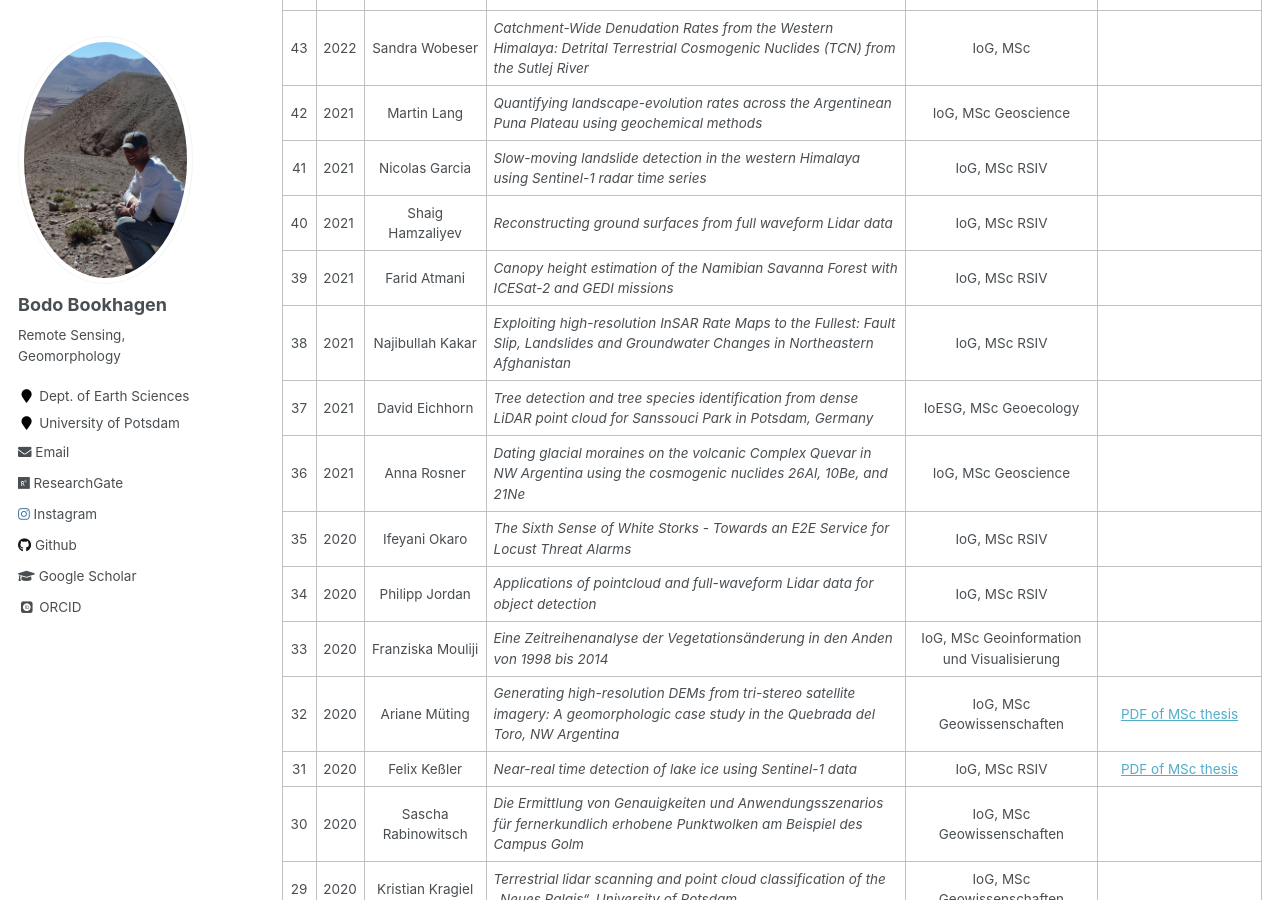
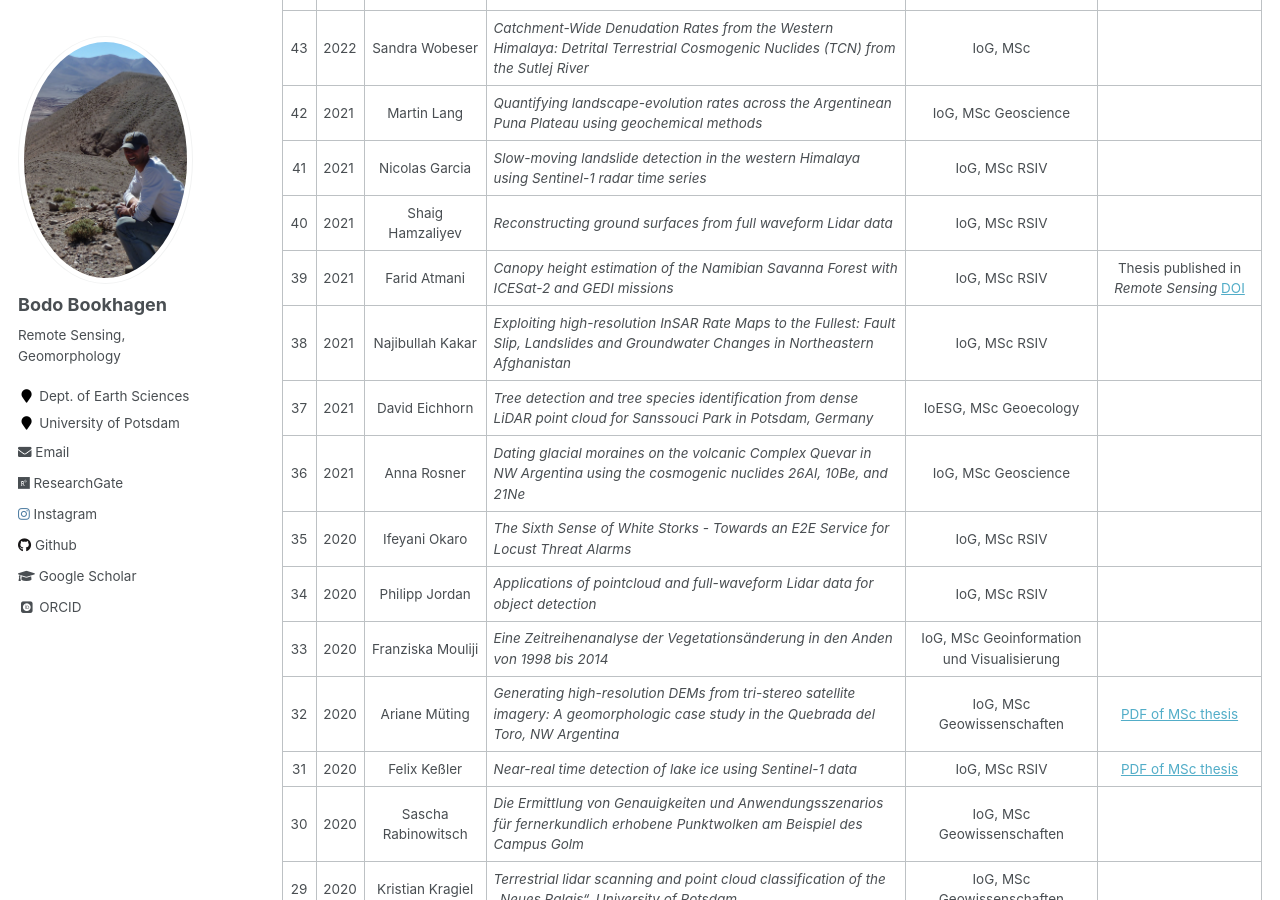
Before and after one commit to BodoBookhagen/BodoBookhagen.github.io, a Jekyll site: the page built from _pages/theses.md, in a window 1280 px wide and 900 px high, scrolled down 1117 px. Built offline with Jekyll 4.4.1, drawn with Linux system fonts in a browser that asks for light colours; some web fonts are replaced.

Commit message:
Jun-30 2022

```diff
--- a/_pages/theses.md
+++ b/_pages/theses.md
@@ -31,7 +31,7 @@ There have been several MSc and BSc theses advised in the past years. These were
 | 42 | 2021 | Martin Lang | *Quantifying landscape-evolution rates across the Argentinean Puna Plateau using geochemical methods* | IoG, MSc Geoscience | |
 | 41 | 2021 | Nicolas Garcia | *Slow-moving landslide detection in the western Himalaya using Sentinel-1 radar time series* | IoG, MSc RSIV | |
 | 40 | 2021 | Shaig Hamzaliyev | *Reconstructing ground surfaces from full waveform Lidar data* | IoG, MSc RSIV | |
-| 39 | 2021 | Farid Atmani | *Canopy height estimation of the Namibian Savanna Forest with ICESat-2 and GEDI missions* | IoG, MSc RSIV | |
+| 39 | 2021 | Farid Atmani | *Canopy height estimation of the Namibian Savanna Forest with ICESat-2 and GEDI missions* | IoG, MSc RSIV | Thesis published in _Remote Sensing_ [DOI](https://www.mdpi.com/2072-4292/14/12/2928)|
 | 38 | 2021 | Najibullah Kakar | *Exploiting high-resolution InSAR Rate Maps to the Fullest: Fault Slip, Landslides and Groundwater Changes in Northeastern Afghanistan* | IoG, MSc RSIV | |
 | 37 | 2021 | David Eichhorn | *Tree detection and tree species identification from dense LiDAR point cloud for Sanssouci Park in Potsdam, Germany* | IoESG, MSc Geoecology | |
 | 36 | 2021 | Anna Rosner | *Dating glacial moraines on the volcanic Complex Quevar in NW Argentina using the cosmogenic nuclides 26Al, 10Be, and 21Ne* | IoG, MSc Geoscience | |
```
